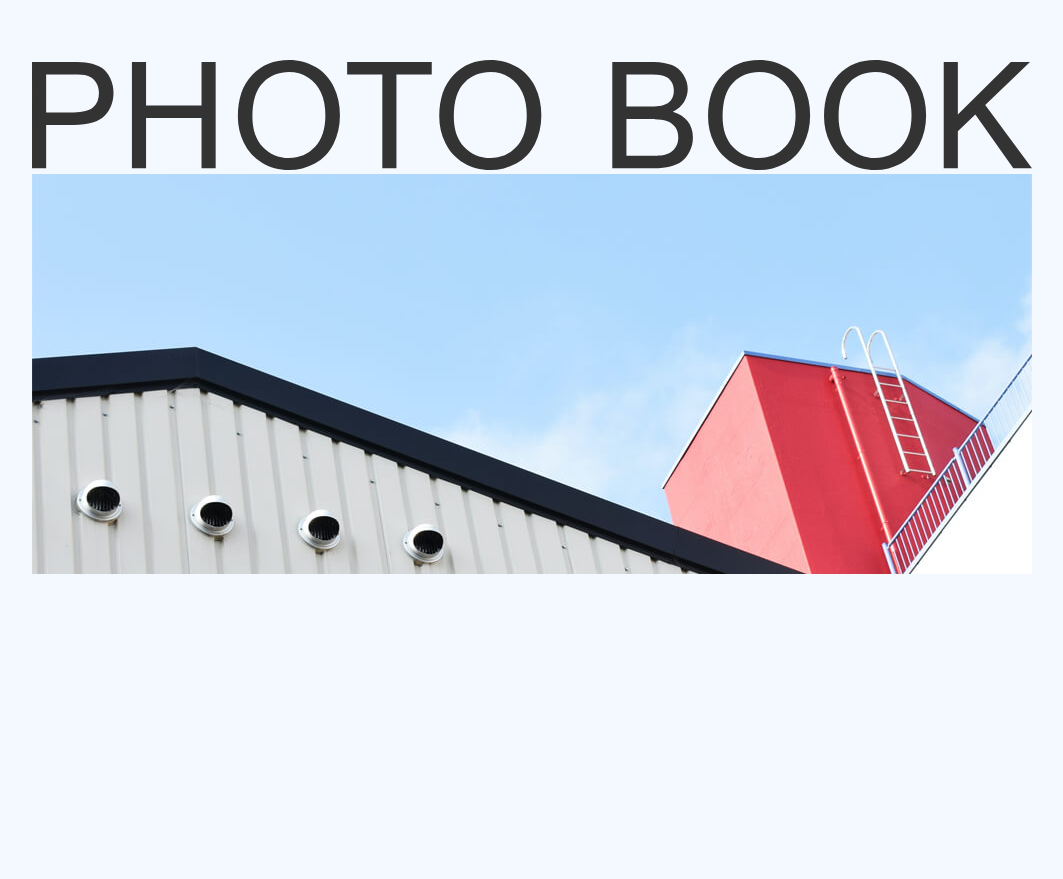
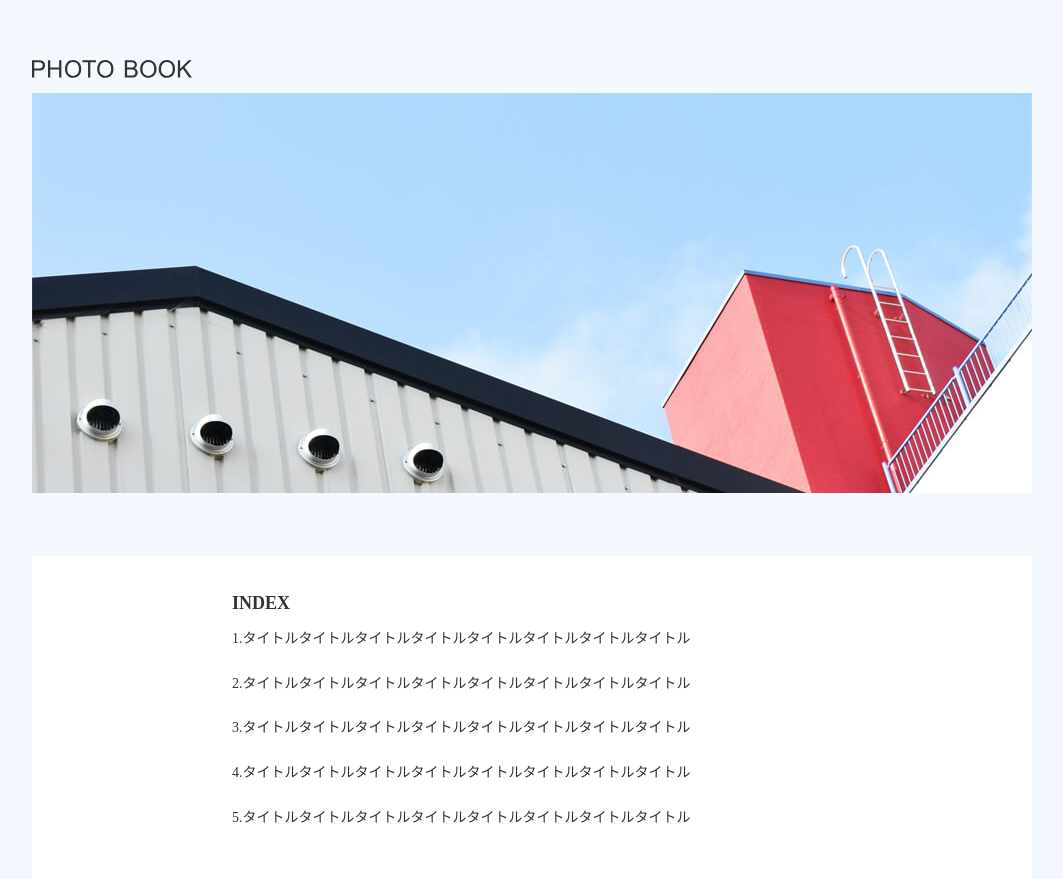
Before and after one commit to tsuyoshi2123/desin_html, a plain HTML site: page desin_html/mark_up_second/index.html in a window 1280 px wide. Shown: the whole page, without its empty margins (108-1171 px from the left). Before the commit the page ends 800 px from the top, so only its background shows below. Drawn offline with Linux system fonts and the light colour scheme.

Commit message:
section部分作成

```diff
--- a/desin_html/mark_up_second/css/style.css
+++ b/desin_html/mark_up_second/css/style.css
@@ -17,4 +17,32 @@ img {
 }
 #header {
   margin-top: 60px;
+  text-align: left;
 }
+.site_title {
+  width: 160px;
+  line-height: 1px;
+  margin-bottom: 15px;
+}
+
+.section_box {
+  margin-top: 60px;
+  background-color: #fff;
+}
+
+.section_box .inner {
+  padding: 38px;
+  margin: 0 auto;
+  width: 600px;
+}
+
+.section_box .title {
+  font-size: 18px;
+  margin-bottom: 5px;
+}
+
+.section_box ul li {
+  list-style: none;
+  font-size: 14px;
+  line-height: 2.8rem;
+}
--- a/desin_html/mark_up_second/index.html
+++ b/desin_html/mark_up_second/index.html
@@ -16,10 +16,22 @@
         <a href=""><img src="img/logo.svg" alt="PHOTOBOOK"></a>
       </h1>
     </header>
-    <main>
-      <div class="capture_box">
+    <main class="capture_box">
+      <div>
         <img src="img/mainvisual.jpg" alt="" class="capture">
       </div>
+      <section class="section_box">
+        <div class="inner">
+          <h1 class="title">INDEX</h1>
+          <ul>
+            <li class="text">1.タイトルタイトルタイトルタイトルタイトルタイトルタイトルタイトル</li>
+            <li class="text">2.タイトルタイトルタイトルタイトルタイトルタイトルタイトルタイトル</li>
+            <li class="text">3.タイトルタイトルタイトルタイトルタイトルタイトルタイトルタイトル</li>
+            <li class="text">4.タイトルタイトルタイトルタイトルタイトルタイトルタイトルタイトル</li>
+            <li class="text">5.タイトルタイトルタイトルタイトルタイトルタイトルタイトルタイトル</li>
+          </ul>
+        </div>
+      </section>
     </main>
   </div>
 
```
